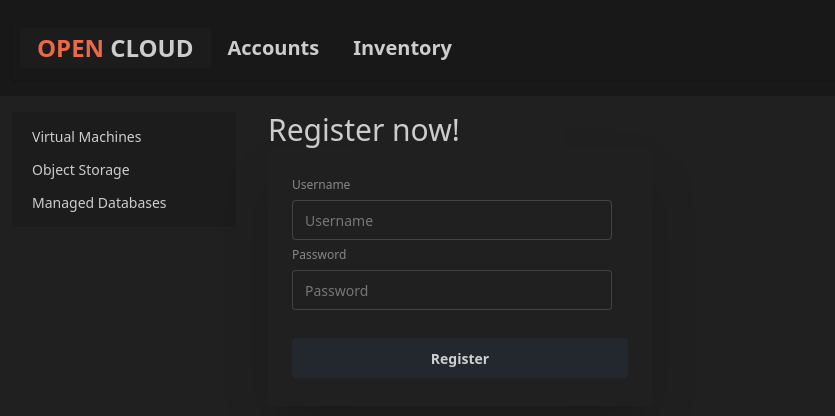
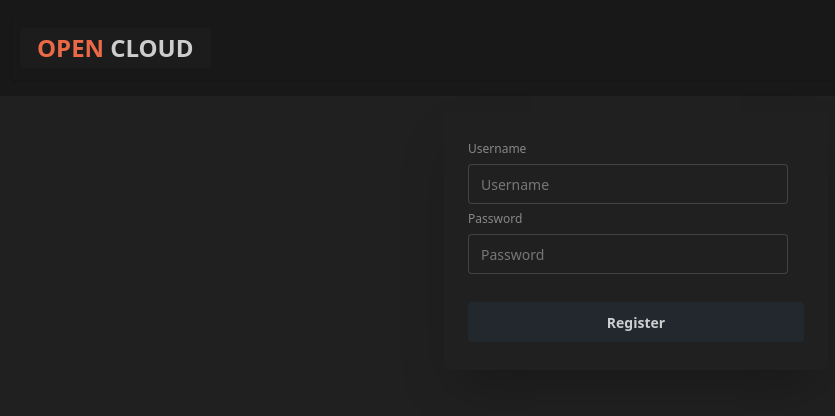
Before and after one commit to mikejglenn/open-cloud, a React (Vite) app in the folder client/: page /sign-up in a window 1280 px wide. Shown: the top 416 px of the page, without its empty margins (4-839 px from the left). Built offline with nearby package versions, Linux system fonts and the light colour scheme.

Commit message:
better reg and sign in, active nav link

```diff
--- a/client/src/components/AccountCard.tsx
+++ b/client/src/components/AccountCard.tsx
@@ -7,7 +7,7 @@ type AccountProps = {
 
 export function AccountCard({ account }: AccountProps) {
   return (
-    <li className="card bg-neutral text-neutral-content w-96 mb-2">
+    <li className="card bg-neutral text-neutral-content w-96 m-2">
       <Link to={`accounts/${account.accountId}`}>
         <div className="card-body items-center text-center">
           <img src={`/${account.provider}.svg`} alt="cloud" className="w-12" />
--- a/client/src/components/Header.tsx
+++ b/client/src/components/Header.tsx
@@ -1,6 +1,7 @@
-import { Link, NavLink, Outlet, useNavigate } from 'react-router-dom';
+import { NavLink, Outlet, useNavigate } from 'react-router-dom';
 import { useUser } from './useUser';
-// import { FaBars, FaEllipsis } from 'react-icons/fa6';
+import { FaBars /*, FaEllipsis*/ } from 'react-icons/fa6';
+import { LuMoon, LuSun } from 'react-icons/lu';
 
 export function Header() {
   const { user, handleSignOut } = useUser();
@@ -8,49 +9,94 @@ export function Header() {
 
   return (
     <div className="flex flex-col min-h-screen">
-      <header className="p-4 flex justify-between items-center bg-base-300">
-        <div className="navbar shadow-sm">
+      <header className="p-4 bg-base-300">
+        <div className="navbar shadow-sm flex justify-between items-center">
+          <div>
+            <FaBars className="inline sm:hidden" />
             <NavLink to="/" className="btn text-2xl">
               <span className="uppercase text-accent">Open</span>
               <span className="uppercase">Cloud</span>
             </NavLink>
-          <NavLink to="/" className="btn btn-ghost text-xl">
+            {user && (
+              <>
+                <NavLink
+                  to="/accounts"
+                  className={({ isActive }) =>
+                    (isActive ? 'btn-active ' : '') + 'btn btn-ghost text-xl'
+                  }>
                   Accounts
                 </NavLink>
-          <NavLink to="/inventory" className="btn btn-ghost text-xl">
+                <NavLink
+                  to="/inventory"
+                  className={({ isActive }) =>
+                    (isActive ? 'btn-active ' : '') + 'btn btn-ghost text-xl'
+                  }>
                   Inventory
                 </NavLink>
-          <NavLink to="/cost" className="btn btn-ghost text-xl hidden">
+                <NavLink
+                  to="/cost"
+                  className={({ isActive }) =>
+                    (isActive ? 'btn-active ' : '') +
+                    'btn btn-ghost text-xl hidden'
+                  }>
                   Cost
                 </NavLink>
+              </>
+            )}
           </div>
+          {user && (
+            <div>
+              <label className="swap swap-rotate hidden">
+                <input
+                  type="checkbox"
+                  className="theme-controller"
+                  value="corporate"
+                />
+                <LuMoon className="swap-off h-5 w-5 fill-current" />
+                <LuSun className="swap-on h-5 w-5 fill-current" />
+              </label>
 
-        {user && (
               <button
-            className="btn btn-secondary text-xl"
+                className="btn btn-secondary text-xl ml-4"
                 onClick={() => {
                   handleSignOut();
                   navigate('/');
                 }}>
                 Sign Out
               </button>
+            </div>
           )}
+        </div>
       </header>
 
       <div className="flex flex-row flex-grow">
+        {user && (
           <aside className="w-64 p-4 hidden sm:block">
             <ul className="menu bg-base-200 w-56">
               <li>
-              <Link to="/inventory/virtual-machines">Virtual Machines</Link>
+                <NavLink
+                  to="/inventory/virtual-machines"
+                  className={({ isActive }) => (isActive ? 'menu-active' : '')}>
+                  Virtual Machines
+                </NavLink>
               </li>
               <li>
-              <Link to="/inventory/object-storage">Object Storage</Link>
+                <NavLink
+                  to="/inventory/object-storage"
+                  className={({ isActive }) => (isActive ? 'menu-active' : '')}>
+                  Object Storage
+                </NavLink>
               </li>
-            <li>
-              <Link to="/inventory/managed-databases">Managed Databases</Link>
+              <li className="hidden">
+                <NavLink
+                  to="/inventory/managed-databases"
+                  className={({ isActive }) => (isActive ? 'menu-active' : '')}>
+                  Managed Databases
+                </NavLink>
               </li>
             </ul>
           </aside>
+        )}
 
         <main className="flex-grow w-64 p-4">
           <Outlet />
--- a/client/src/components/RegistrationForm.tsx
+++ b/client/src/components/RegistrationForm.tsx
@@ -34,8 +34,7 @@ export function RegistrationForm() {
   }
 
   return (
-    <>
-      <h2 className="text-3xl">Register now!</h2>
+    <div className="flex flex-col items-center">
       <div className="card bg-base-100 w-full max-w-sm shrink-0 shadow-2xl">
         <form className="card-body" onSubmit={handleSubmit}>
           <fieldset className="fieldset">
@@ -68,6 +67,6 @@ export function RegistrationForm() {
           </fieldset>
         </form>
       </div>
-    </>
+    </div>
   );
 }
--- a/client/src/components/SignInForm.tsx
+++ b/client/src/components/SignInForm.tsx
@@ -38,8 +38,7 @@ export function SignInForm() {
   }
 
   return (
-    <>
-      <h2 className="text-3xl">Sign In</h2>
+    <div className="flex flex-col items-center">
       <div className="card bg-base-100 w-full max-w-sm shrink-0 shadow-2xl">
         <form className="card-body" onSubmit={handleSubmit}>
           <fieldset className="fieldset">
@@ -72,6 +71,6 @@ export function SignInForm() {
           </fieldset>
         </form>
       </div>
-    </>
+    </div>
   );
 }
--- a/client/src/index.css
+++ b/client/src/index.css
@@ -2,6 +2,6 @@
 /* prettier-ignore */
 @import "tailwindcss";
 @plugin "daisyui" {
-  themes: business --default;
+  themes: business --default, corporate;
 }
 /* stylelint-enable */
--- a/client/src/pages/AccountList.tsx
+++ b/client/src/pages/AccountList.tsx
@@ -41,11 +41,11 @@ export function AccountList() {
 
   return (
     <>
-      <h2 className="text-2xl">Accounts</h2>
+      <h2 className="text-2xl m-2">Accounts</h2>
       <Link to="/accounts/new" className="btn text-xl">
-        NEW
+        Create New Account
       </Link>
-      <ul>
+      <ul className="flex flex-wrap">
         {accounts.length === 0 && <span>There are no accounts.</span>}
         {accounts.map((account) => (
           <AccountCard key={account.accountId} account={account} />
--- a/client/src/pages/Home.tsx
+++ b/client/src/pages/Home.tsx
@@ -6,7 +6,7 @@ export function Home() {
   const { user } = useUser();
 
   return (
-    <>
+    <div className="flex flex-col items-center">
       {!user && (
         <>
           <Link
@@ -25,8 +25,12 @@ export function Home() {
           </Link>
         </>
       )}
-      {user && <p>Hello {user.username}!</p>}
-      {user && <AccountList />}
-    </>
+      {user && (
+        <>
+          <p>Hello {user.username}</p>
+          <AccountList />
+        </>
+      )}
+    </div>
   );
 }
--- a/client/src/pages/Inventory.tsx
+++ b/client/src/pages/Inventory.tsx
@@ -7,7 +7,7 @@ export function Inventory() {
   if (!user) return null;
 
   return (
-    <>
+    <div className="flex flex-col items-center">
       <Link
         to="/inventory/virtual-machines"
         className="card bg-neutral text-neutral-content w-96 mb-2">
@@ -24,11 +24,11 @@ export function Inventory() {
       </Link>
       <Link
         to="/inventory/managed-databases"
-        className="card bg-neutral text-neutral-content w-96 mb-2">
+        className="card bg-neutral text-neutral-content w-96 mb-2 hidden">
         <div className="card-body items-center text-center">
           <h2 className="card-title">Managed Databases</h2>
         </div>
       </Link>
-    </>
+    </div>
   );
 }
--- a/client/src/pages/ObjectStorage.tsx
+++ b/client/src/pages/ObjectStorage.tsx
@@ -70,7 +70,7 @@ export function ObjectStorage() {
         <table className="table table-zebra whitespace-nowrap">
           <thead>
             <tr>
-              <th>Name</th>
+              <th>Bucket Name</th>
               <th>Provider</th>
               <th>Account</th>
               <th>Region</th>
--- a/client/src/pages/VirtualMachines.tsx
+++ b/client/src/pages/VirtualMachines.tsx
@@ -70,7 +70,7 @@ export function VirtualMachines() {
         <table className="table table-zebra whitespace-nowrap">
           <thead>
             <tr>
-              <th>Name</th>
+              <th>Instance Name</th>
               <th>Provider</th>
               <th>Account</th>
               <th>Region</th>
```
Also changed, not shown: client/src/components/UserContext.tsx (+19 -1 lines). Lines whose indentation alone changed are shown as unchanged.
